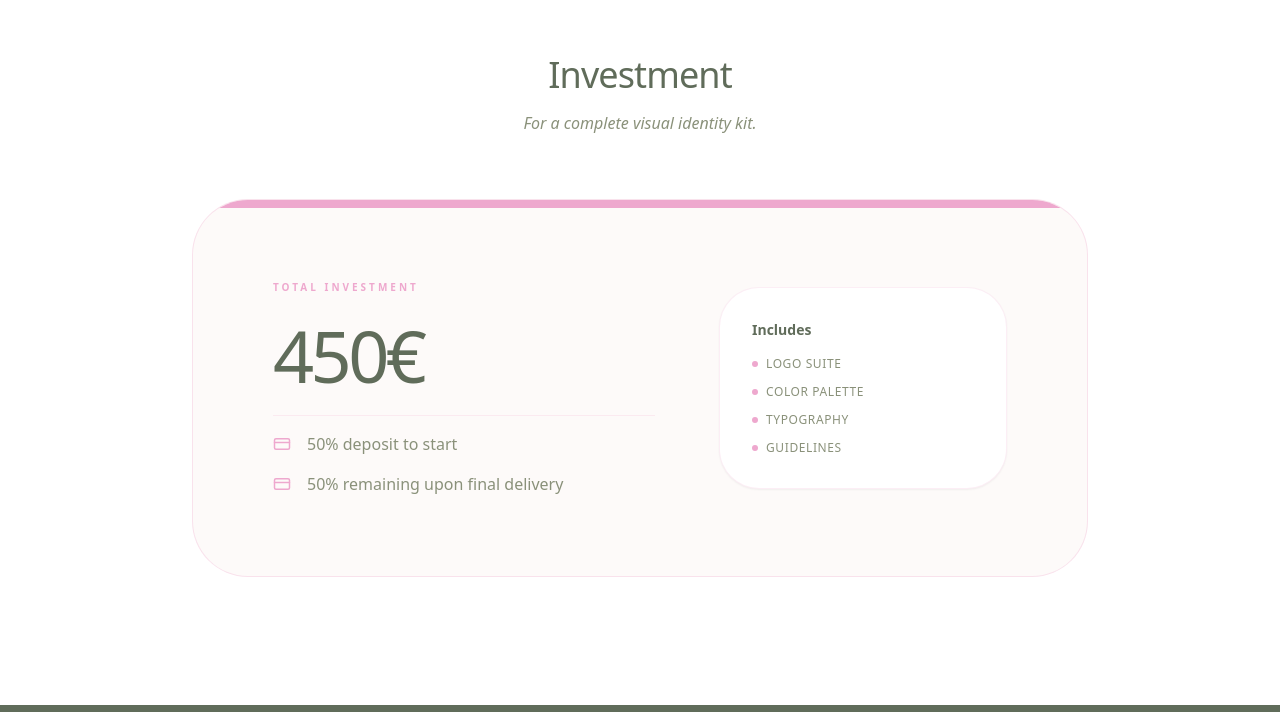
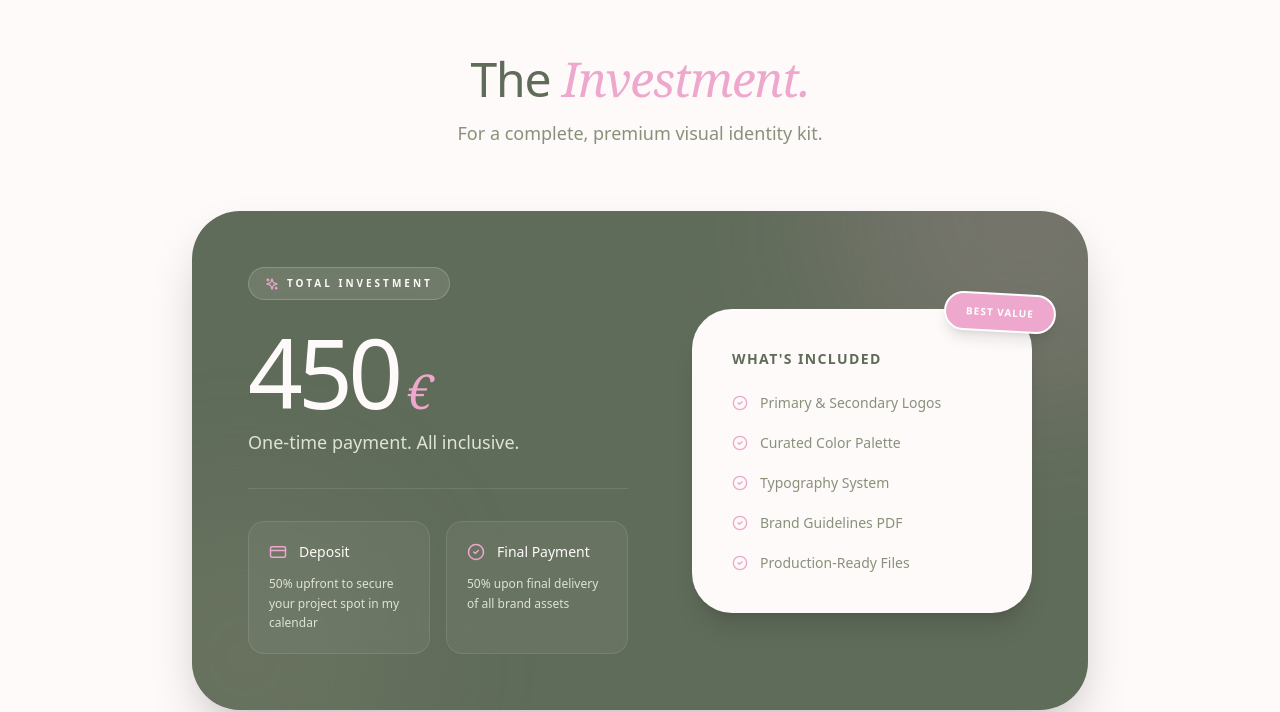
Before and after one commit to nicolegloria1999-rgb/Soft-Morning-Studio-, a React (Create React App) app: page / in a window 1280 px wide. Shown: the part 4649-5361 px from the top of the page. Built offline with nearby package versions, Linux system fonts and the light colour scheme; the HTML template or start-up script is replaced by a standard one.

Commit message:
Enhance Total Investment section design

```diff
--- a/src/App.js
+++ b/src/App.js
@@ -349,42 +349,72 @@ export default function App() {
       </div>
 
       {/* Investment Section */}
-      <div className="bg-white border-t border-[#eea8ce]/10">
+      <div className="bg-[#fdfaf9] border-t border-[#eea8ce]/10">
         <Section>
           <RevealOnScroll className="text-center mb-16">
-            <h2 className="text-4xl font-light tracking-tight mb-4 text-[#606c5a]">Investment</h2>
-            <p className="text-[#8a917a] font-light italic">For a complete visual identity kit.</p>
+            <h2 className="text-4xl md:text-5xl font-light tracking-tight mb-4 text-[#606c5a]">
+              The <span className="italic font-serif text-[#eea8ce]">Investment.</span>
+            </h2>
+            <p className="text-[#8a917a] font-light text-lg">For a complete, premium visual identity kit.</p>
           </RevealOnScroll>
 
           <div className="max-w-4xl mx-auto">
             <RevealOnScroll>
-              <div className="bg-[#fdfaf9] rounded-[3.5rem] p-12 md:p-20 border border-[#eea8ce]/30 relative overflow-hidden text-center md:text-left">
-                <div className="absolute top-0 left-0 w-full h-2 bg-[#eea8ce]"></div>
+              <div className="bg-[#606c5a] rounded-[3rem] p-10 md:p-14 relative overflow-hidden group shadow-2xl">
+                {/* Background decorative elements */}
+                <div className="absolute top-0 right-0 w-96 h-96 bg-[#eea8ce]/15 rounded-full blur-[80px] -translate-y-1/2 translate-x-1/3 group-hover:bg-[#eea8ce]/25 transition-colors duration-700 pointer-events-none"></div>
+                <div className="absolute bottom-0 left-0 w-80 h-80 bg-[#737a67]/40 rounded-full blur-[60px] translate-y-1/3 -translate-x-1/3 pointer-events-none"></div>
 
-                <div className="flex flex-col md:flex-row justify-between items-center gap-16">
-                  <div className="space-y-6 flex-1 text-left">
-                    <h4 className="text-[10px] font-bold tracking-[0.3em] text-[#eea8ce] uppercase mb-4">Total Investment</h4>
-                    <div className="text-7xl font-light tracking-tighter text-[#606c5a] mb-8">450€</div>
+                <div className="relative z-10 flex flex-col md:flex-row justify-between items-center gap-12 md:gap-16">
+                  <div className="space-y-8 flex-1 text-center md:text-left w-full">
+                    <div>
+                      <div className="inline-flex items-center gap-2 px-4 py-2 rounded-full bg-[#fdfaf9]/10 border border-[#fdfaf9]/20 mb-6 backdrop-blur-md">
+                        <Sparkles size={14} className="text-[#eea8ce]" />
+                        <span className="text-[10px] font-bold tracking-[0.3em] text-[#fdfaf9] uppercase">Total Investment</span>
+                      </div>
+                      <div className="flex items-baseline justify-center md:justify-start gap-2 mb-2">
+                        <span className="text-7xl md:text-8xl font-light tracking-tighter text-[#fdfaf9]">450</span>
+                        <span className="text-4xl md:text-5xl text-[#eea8ce] font-serif italic">€</span>
+                      </div>
+                      <p className="text-[#dfe3d5] font-light text-lg">One-time payment. All inclusive.</p>
+                    </div>
 
-                    <div className="space-y-4 pt-4 border-t border-[#eea8ce]/20">
-                      <div className="flex items-center gap-4 text-[#8a917a] font-light">
-                        <CreditCard size={18} className="text-[#eea8ce]" />
-                        <span><strong>50% deposit</strong> to start</span>
+                    <div className="grid grid-cols-1 sm:grid-cols-2 gap-4 pt-8 border-t border-[#fdfaf9]/10 text-left">
+                      <div className="bg-[#fdfaf9]/5 p-5 rounded-2xl border border-[#fdfaf9]/10 backdrop-blur-md transition-colors hover:bg-[#fdfaf9]/10">
+                        <div className="flex items-center gap-3 mb-3">
+                          <CreditCard size={18} className="text-[#eea8ce]" />
+                          <span className="text-[#fdfaf9] font-medium text-sm">Deposit</span>
+                        </div>
+                        <p className="text-[#dfe3d5] text-xs font-light leading-relaxed"><strong>50%</strong> upfront to secure your project spot in my calendar</p>
                       </div>
-                      <div className="flex items-center gap-4 text-[#8a917a] font-light text-left">
-                        <CreditCard size={18} className="text-[#eea8ce]" />
-                        <span><strong>50% remaining</strong> upon final delivery</span>
+                      <div className="bg-[#fdfaf9]/5 p-5 rounded-2xl border border-[#fdfaf9]/10 backdrop-blur-md transition-colors hover:bg-[#fdfaf9]/10">
+                        <div className="flex items-center gap-3 mb-3">
+                          <CheckCircle2 size={18} className="text-[#eea8ce]" />
+                          <span className="text-[#fdfaf9] font-medium text-sm">Final Payment</span>
+                        </div>
+                        <p className="text-[#dfe3d5] text-xs font-light leading-relaxed"><strong>50%</strong> upon final delivery of all brand assets</p>
                       </div>
                     </div>
                   </div>
 
-                  <div className="bg-white p-8 rounded-[2.5rem] border border-[#eea8ce]/20 shadow-sm w-full md:w-72">
-                    <h5 className="text-sm font-bold mb-4 text-[#606c5a] text-left">Includes</h5>
-                    <ul className="space-y-3 text-xs text-[#8a917a] font-medium uppercase tracking-wider text-left">
-                      <li className="flex items-center gap-2"><div className="w-1.5 h-1.5 rounded-full bg-[#eea8ce]"></div> Logo Suite</li>
-                      <li className="flex items-center gap-2"><div className="w-1.5 h-1.5 rounded-full bg-[#eea8ce]"></div> Color Palette</li>
-                      <li className="flex items-center gap-2"><div className="w-1.5 h-1.5 rounded-full bg-[#eea8ce]"></div> Typography</li>
-                      <li className="flex items-center gap-2"><div className="w-1.5 h-1.5 rounded-full bg-[#eea8ce]"></div> Guidelines</li>
+                  <div className="bg-[#fdfaf9] p-8 md:p-10 rounded-[2.5rem] shadow-xl w-full md:w-[340px] relative shrink-0">
+                    <div className="absolute -top-4 -right-2 md:-right-6 bg-[#eea8ce] text-white text-[10px] uppercase tracking-widest font-bold py-2.5 px-5 rounded-full shadow-lg transform rotate-3 z-10 border-2 border-white">
+                      Best Value
+                    </div>
+                    <h5 className="text-sm font-bold mb-6 text-[#606c5a] uppercase tracking-widest text-left">What's Included</h5>
+                    <ul className="space-y-5">
+                      {[
+                        "Primary & Secondary Logos",
+                        "Curated Color Palette",
+                        "Typography System",
+                        "Brand Guidelines PDF",
+                        "Production-Ready Files"
+                      ].map((item, idx) => (
+                        <li key={idx} className="flex items-start gap-3 text-sm text-[#8a917a] font-light text-left text-balance">
+                          <CheckCircle2 size={16} className="text-[#eea8ce] shrink-0 mt-0.5" />
+                          <span>{item}</span>
+                        </li>
+                      ))}
                     </ul>
                   </div>
                 </div>
```
